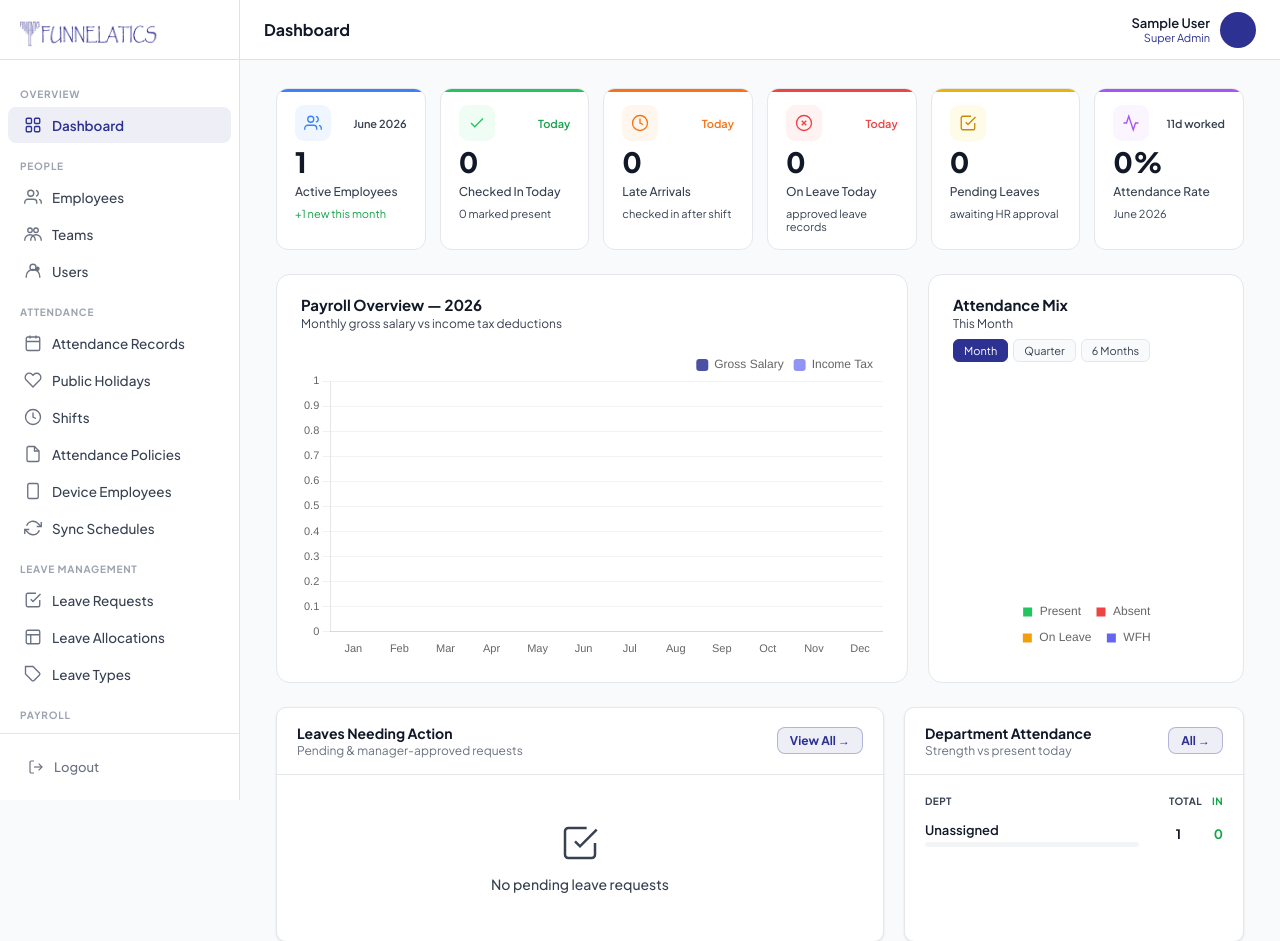
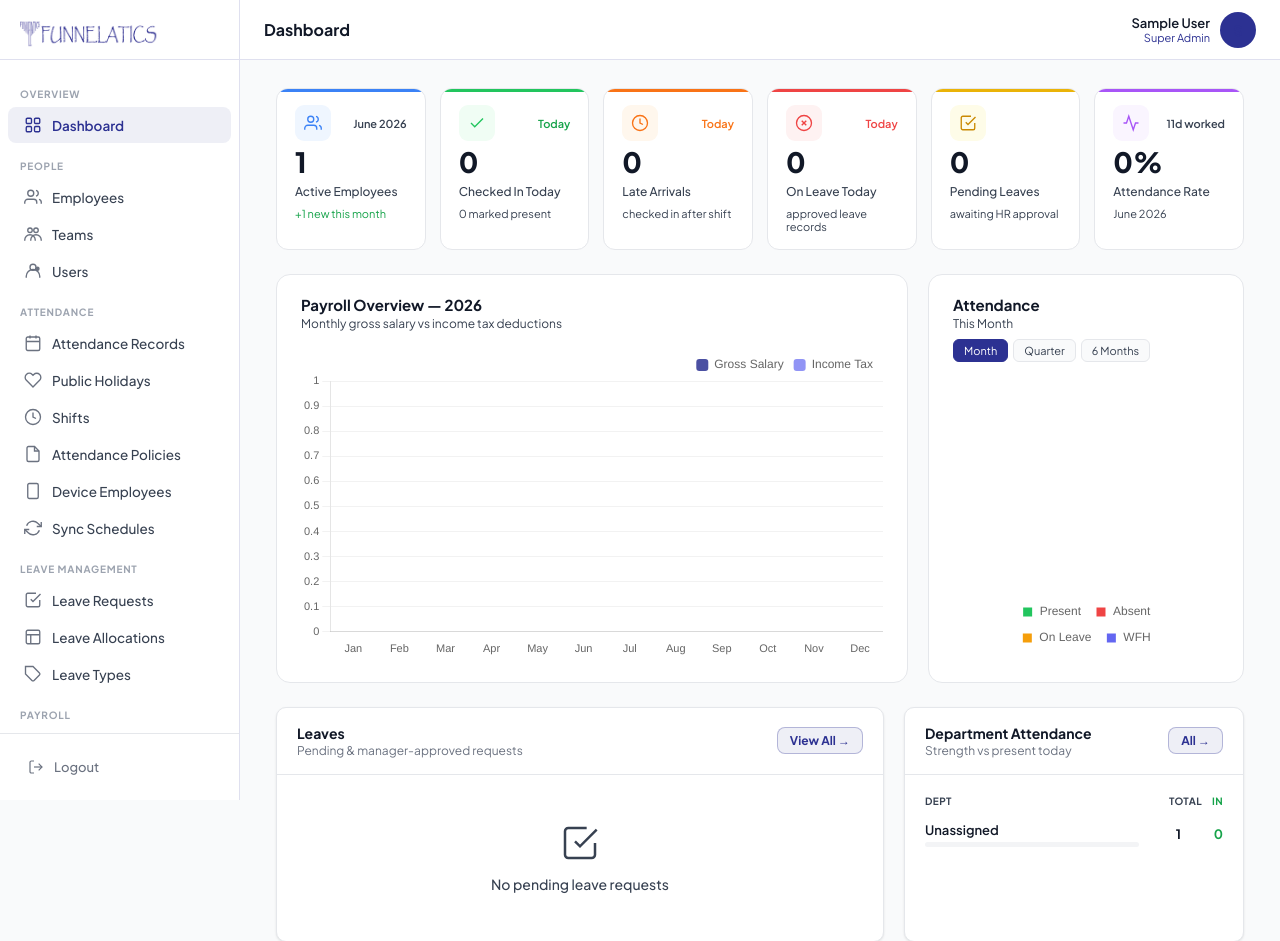
Before and after one commit to website-a11y/Digilatics-Portal, a Django app: page /portal/hr/ in a window 1280 px wide. Shown: the top 941 px of the page. Run offline with Django 5.2, Linux system fonts and the light colour scheme; the visitor is signed in with stand-in values (Sample User, id 1); data comes from the database, SQL or seed files in the repository; data that the repository does not hold is empty; parts of the project's set-up code (start-up, migrations or seed data) failed here and were passed over.

Commit message:
fix heading

```diff
--- a/templates/portal/hr/dashboard.html
+++ b/templates/portal/hr/dashboard.html
@@ -214,7 +214,7 @@
   <div class="hr-chart-card">
     <div class="hr-chart-header" style="flex-wrap:wrap;gap:8px;">
       <div>
-        <div class="hr-chart-title">Attendance Mix</div>
+        <div class="hr-chart-title">Attendance</div>
         <div class="hr-chart-sub" id="pie-period-label">This Month</div>
       </div>
       <div style="display:flex;gap:5px;flex-wrap:wrap;">
@@ -237,7 +237,7 @@
   <div class="ep-card" style="margin:0;">
     <div class="ep-card-header">
       <div>
-        <div class="ep-card-title">Leaves Needing Action</div>
+        <div class="ep-card-title">Leaves</div>
         <div class="ep-card-sub">Pending &amp; manager-approved requests</div>
       </div>
       <a href="{% url 'portal:hr_leaves' %}" class="ep-btn-sm" style="text-decoration:none;">View All →</a>
```
